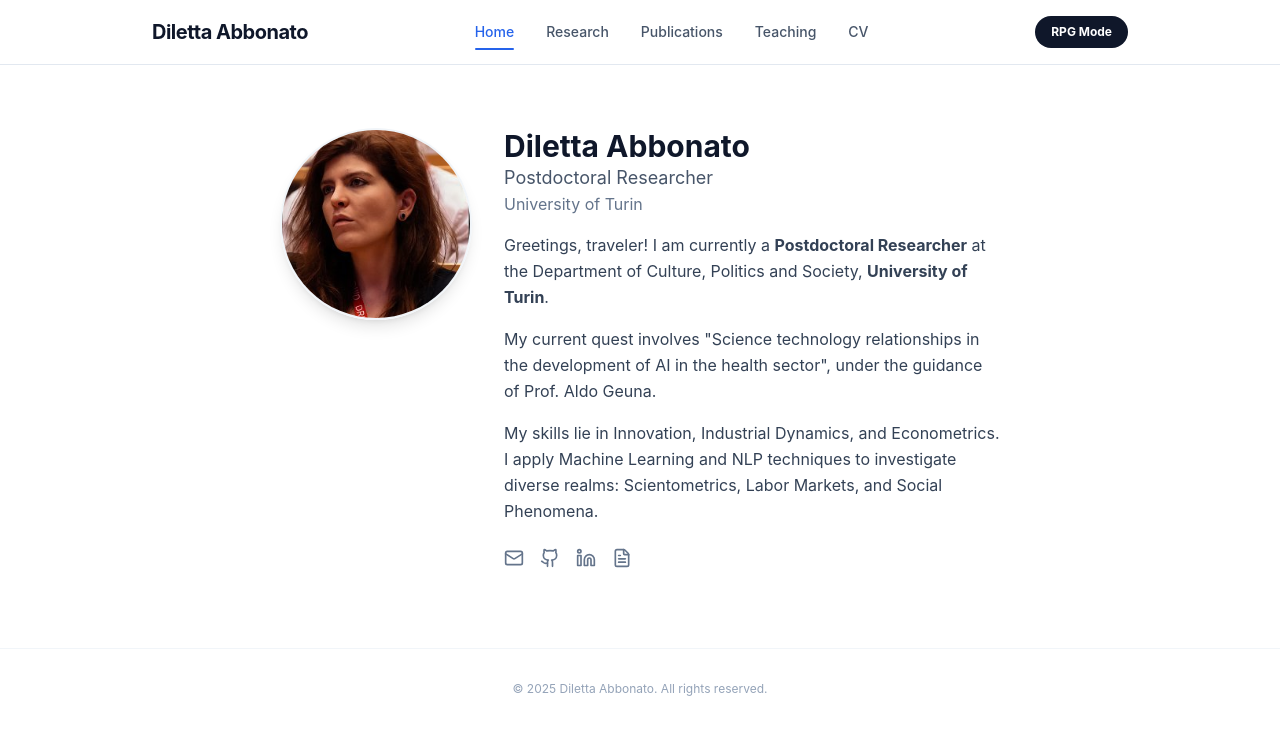
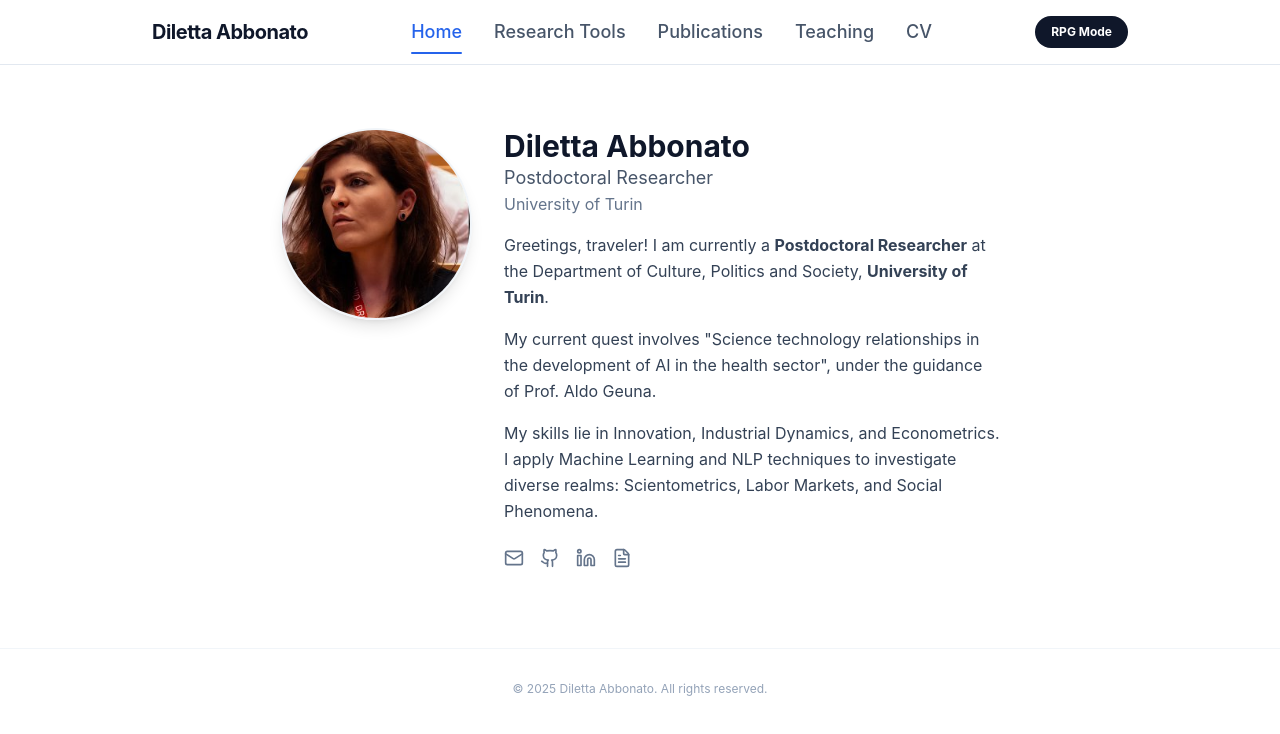
Before and after one commit to zabbonat/zabbonat.github.io, a React (Vite) app: page / in a window 1280 px wide. Both pictures are taken after a click on the button 1238 px from the left and 42 px from the top of the page. Shown: the top 734 px of the page. Built offline with nearby package versions, Linux system fonts and the light colour scheme.

Commit message:
Update ClassicMode.jsx

```diff
--- a/src/components/ClassicMode.jsx
+++ b/src/components/ClassicMode.jsx
@@ -284,15 +284,21 @@ const ClassicMode = ({ onSwitchToRPG }) => {
                         Diletta Abbonato
                     </h1>
 
-                    <nav className="hidden md:flex items-center gap-8 text-sm font-medium text-slate-600">
-                        {['Home', 'Research', 'Publications', 'Teaching', 'CV'].map((item) => (
+                    <nav className="hidden md:flex items-center gap-8 text-lg font-medium text-slate-600">
+                        {[
+                            { id: 'home', label: 'Home' },
+                            { id: 'research', label: 'Research Tools' },
+                            { id: 'publications', label: 'Publications' },
+                            { id: 'teaching', label: 'Teaching' },
+                            { id: 'cv', label: 'CV' }
+                        ].map((item) => (
                             <button
-                                key={item}
-                                onClick={() => setActiveTab(item.toLowerCase())}
-                                className={`hover:text-blue-600 transition-colors relative py-2 ${activeTab === item.toLowerCase() ? 'text-blue-600' : ''}`}
+                                key={item.id}
+                                onClick={() => setActiveTab(item.id)}
+                                className={`hover:text-blue-600 transition-colors relative py-2 ${activeTab === item.id ? 'text-blue-600' : ''}`}
                             >
-                                {item}
-                                {activeTab === item.toLowerCase() && (
+                                {item.label}
+                                {activeTab === item.id && (
                                     <span className="absolute bottom-0 left-0 w-full h-0.5 bg-blue-600 rounded-full" />
                                 )}
                             </button>
```
